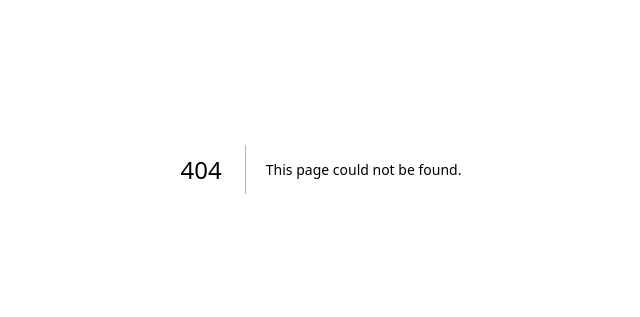
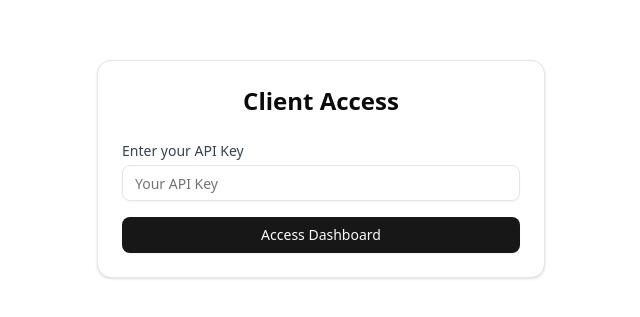
Before and after one commit to KevinD-UP/uc_manager, a Next.js app: page /client in a window 1280 px wide. Before the commit this address had no page. Shown: the part 231-548 px from the top of the page, without its empty margins (319-959 px from the left). Built offline with nearby package versions, Linux system fonts and the light colour scheme.

Commit message:
feat(admin): maj

```diff
--- a/app/client/[apiKey]/page.tsx
+++ b/app/client/[apiKey]/page.tsx
@@ -29,7 +29,7 @@ const mockClients = [
     },
 ]
 
-export default async function ClientPage() {
+export default function ClientPage() {
     const params = useParams<{ apiKey: string }>();
 
     const [clientData, setClientData] = useState<(typeof mockClients)[0] | null>(null)
--- /dev/null
+++ b/app/client/page.tsx
@@ -0,0 +1,51 @@
+"use client"
+
+import type React from "react"
+
+import { useState } from "react"
+import { useRouter } from "next/navigation"
+import { Input } from "@/components/ui/input"
+import { Button } from "@/components/ui/button"
+import { Card, CardHeader, CardTitle, CardContent } from "@/components/ui/card"
+
+export default function ClientEntryPage() {
+    const [apiKey, setApiKey] = useState("")
+    const router = useRouter()
+
+    const handleSubmit = (e: React.FormEvent) => {
+        e.preventDefault()
+        if (apiKey.trim()) {
+            router.push(`/client/${apiKey}`)
+        }
+    }
+
+    return (
+        <main className="flex min-h-screen flex-col items-center justify-center p-24">
+            <Card className="w-full max-w-md">
+                <CardHeader>
+                    <CardTitle className="text-2xl font-bold text-center">Client Access</CardTitle>
+                </CardHeader>
+                <CardContent>
+                    <form onSubmit={handleSubmit} className="space-y-4">
+                        <div>
+                            <label htmlFor="apiKey" className="block text-sm font-medium text-gray-700">
+                                Enter your API Key
+                            </label>
+                            <Input
+                                type="text"
+                                id="apiKey"
+                                value={apiKey}
+                                onChange={(e) => setApiKey(e.target.value)}
+                                placeholder="Your API Key"
+                                className="mt-1"
+                            />
+                        </div>
+                        <Button type="submit" className="w-full">
+                            Access Dashboard
+                        </Button>
+                    </form>
+                </CardContent>
+            </Card>
+        </main>
+    )
+}
--- a/app/page.tsx
+++ b/app/page.tsx
@@ -8,7 +8,7 @@ export default function Home() {
         <h1 className="text-4xl font-bold mb-8">Welcome to My App</h1>
 
         <div className="flex flex-col sm:flex-row gap-4">
-          <Link href="/client/demo-api-key">
+          <Link href="/client/">
             <Button size="lg" className="w-full">
               Client Area
             </Button>
```
